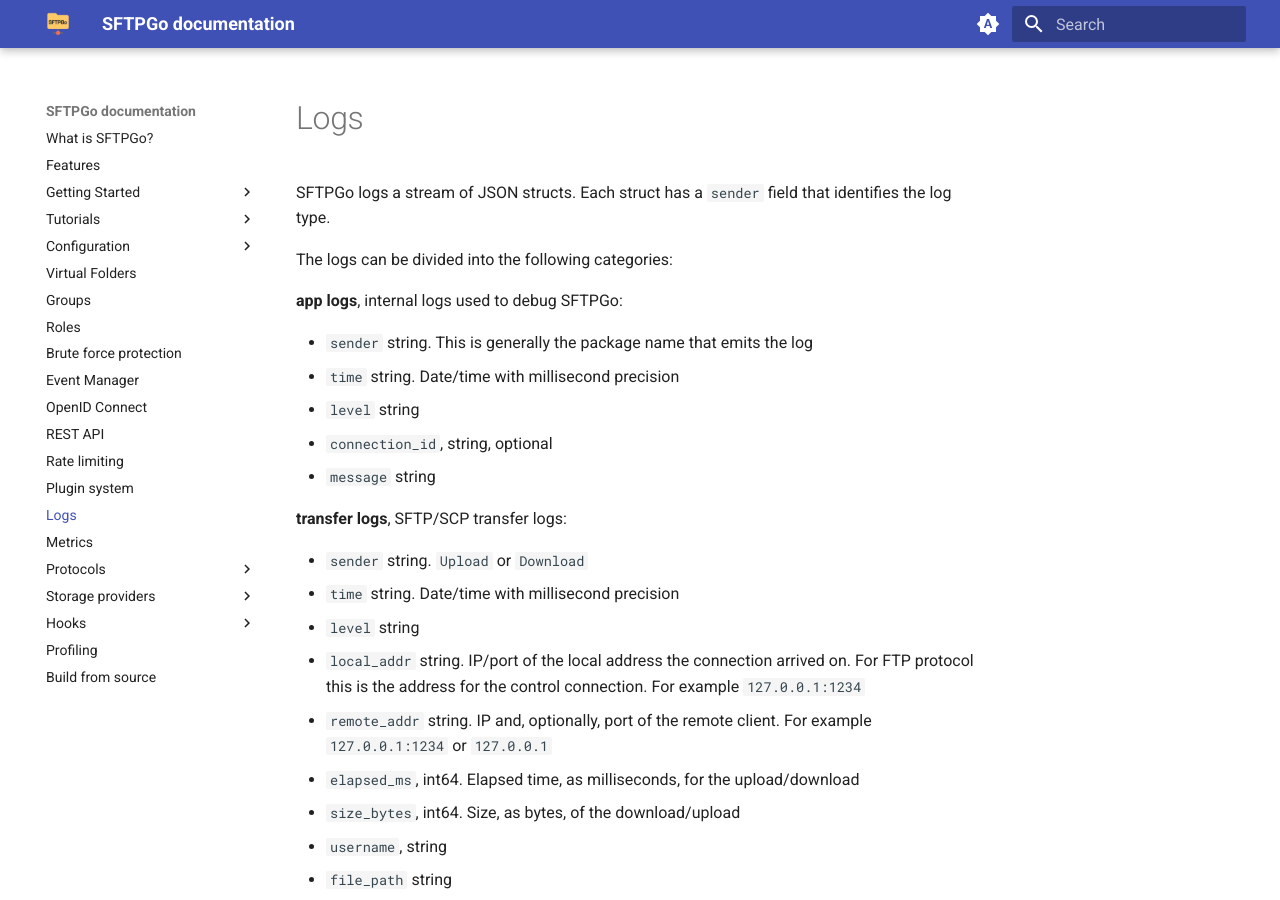
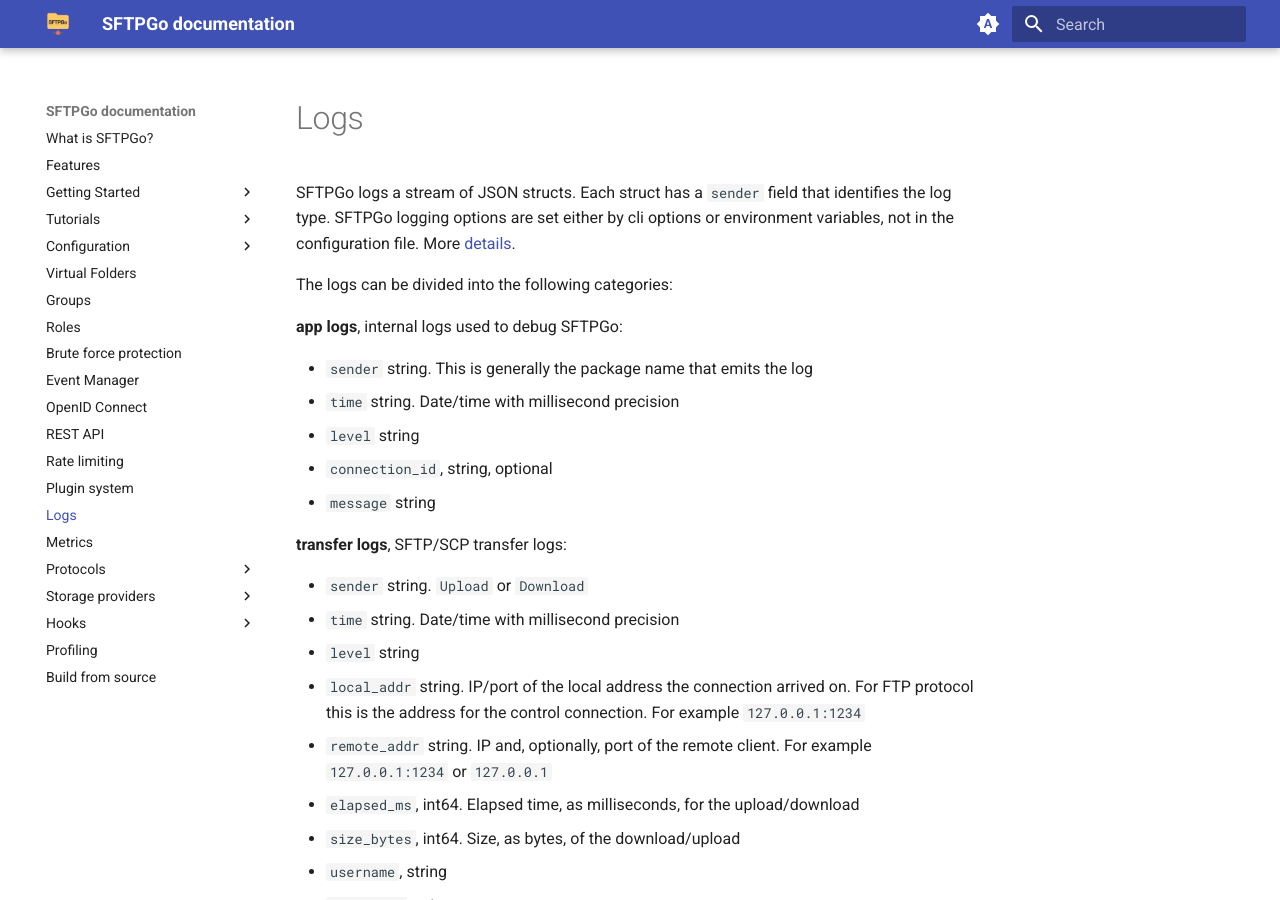
Before and after one commit to sftpgo/docs, an MkDocs documentation site: the page built from docs/logs.md, in a window 1280 px wide and 900 px high. Built offline with MkDocs 1.6.1 and Material for MkDocs 9.7.7, drawn with Linux system fonts in a browser that asks for light colours; the version menu is left out.

Commit message:
improve logging docs
Signed-off-by: Nicola Murino <nicola.murino@gmail.com>

```diff
--- a/docs/logs.md
+++ b/docs/logs.md
@@ -1,6 +1,7 @@
 # Logs
 
 SFTPGo logs a stream of JSON structs. Each struct has a `sender` field that identifies the log type.
+SFTPGo logging options are set either by cli options or environment variables, not in the configuration file. More [details](cli.md#starting-the-server).
 
 The logs can be divided into the following categories:
 
```
